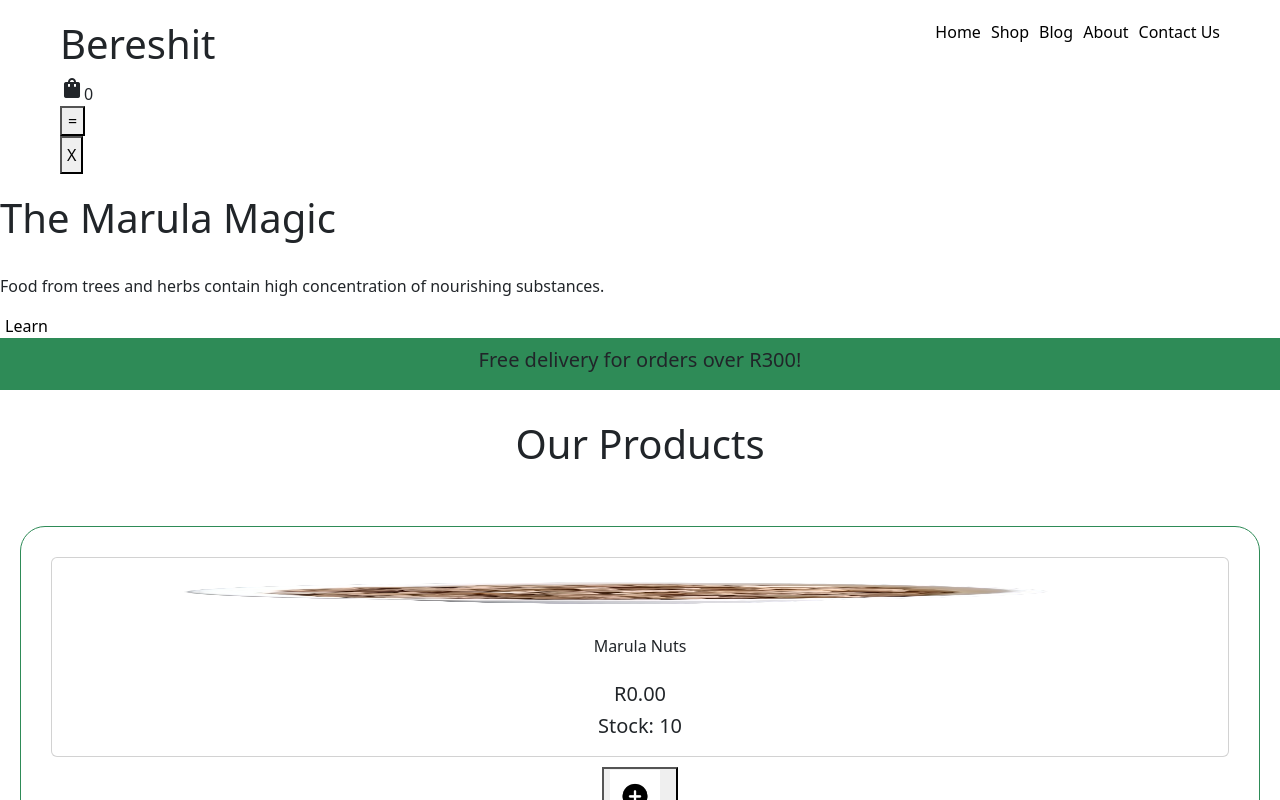
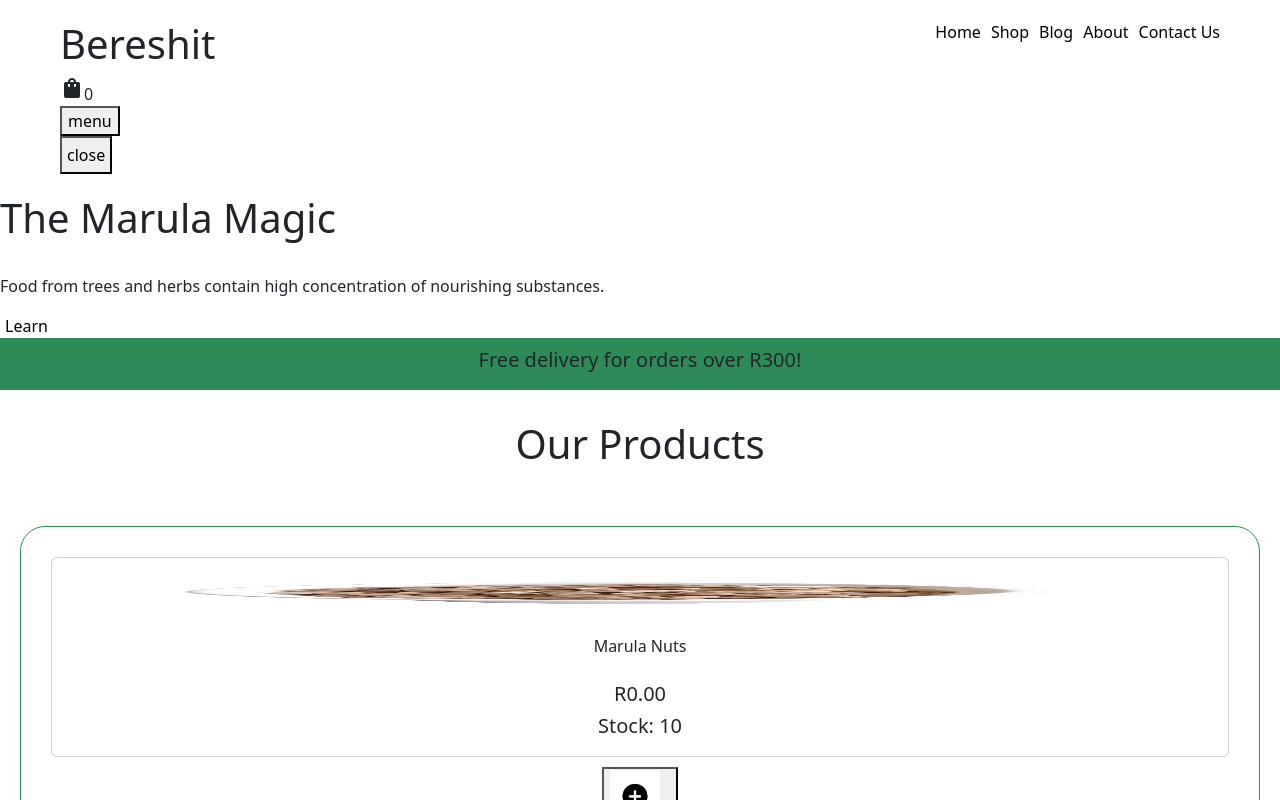
Before and after one commit to malebosambo/bereshit, a React (Vite) app: page / in a window 1280 px wide. Shown: the top 800 px of the page. Built offline with nearby package versions, Linux system fonts and the light colour scheme.

Commit message:
Update header.jsx

```diff
--- a/src/components/header.jsx
+++ b/src/components/header.jsx
@@ -12,8 +12,12 @@ export default function Header() {
           <div><h1>Bereshit</h1></div>
           <div className="Mobile_Menu">
             <div><span class="material-icons">shopping_bag</span><span>0</span></div>
-            <button onClick={showMenu} className={ !mobileMenu ? "" : "Menu" }>=</button>
-            <button onClick={showMenu} className={ mobileMenu ? "" : "Menu" }>X</button>
+            <button onClick={showMenu} className={ !mobileMenu ? "" : "Menu" }><span class="material-symbols-outlined">
+menu
+</span></button>
+            <button onClick={showMenu} className={ mobileMenu ? "" : "Menu" }><span class="material-symbols-outlined">
+close
+</span></button>
           </div>
       </div>
       <div className={ mobileMenu ? "Menu-Visible" : "Menu" }>
```
